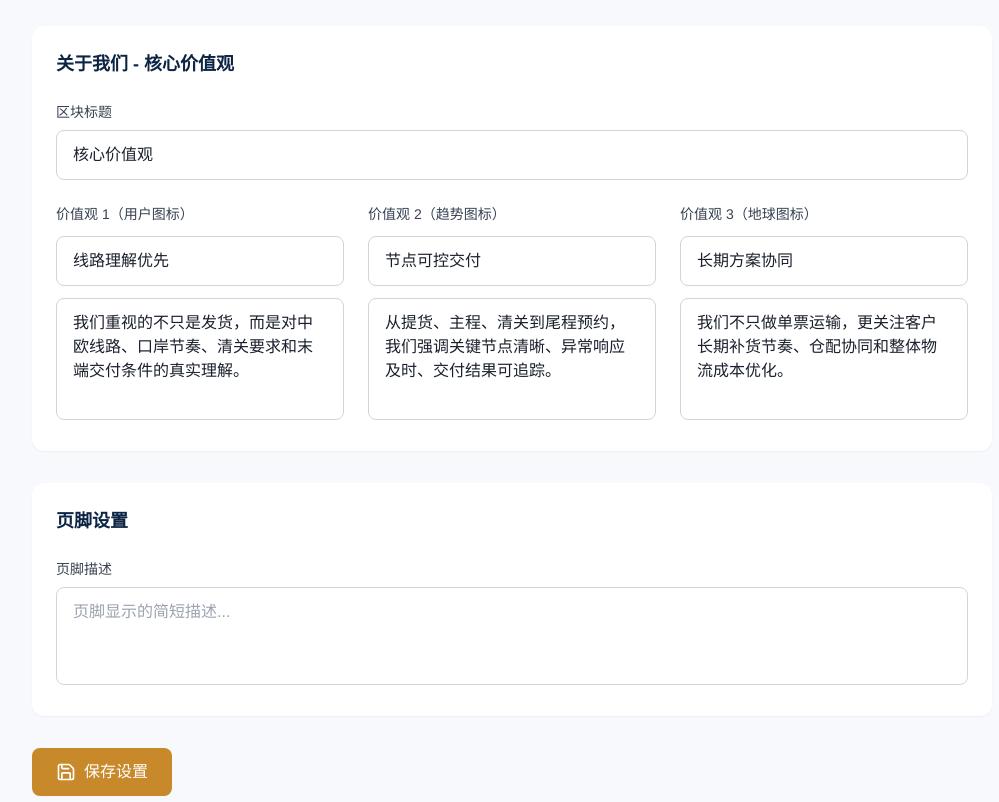
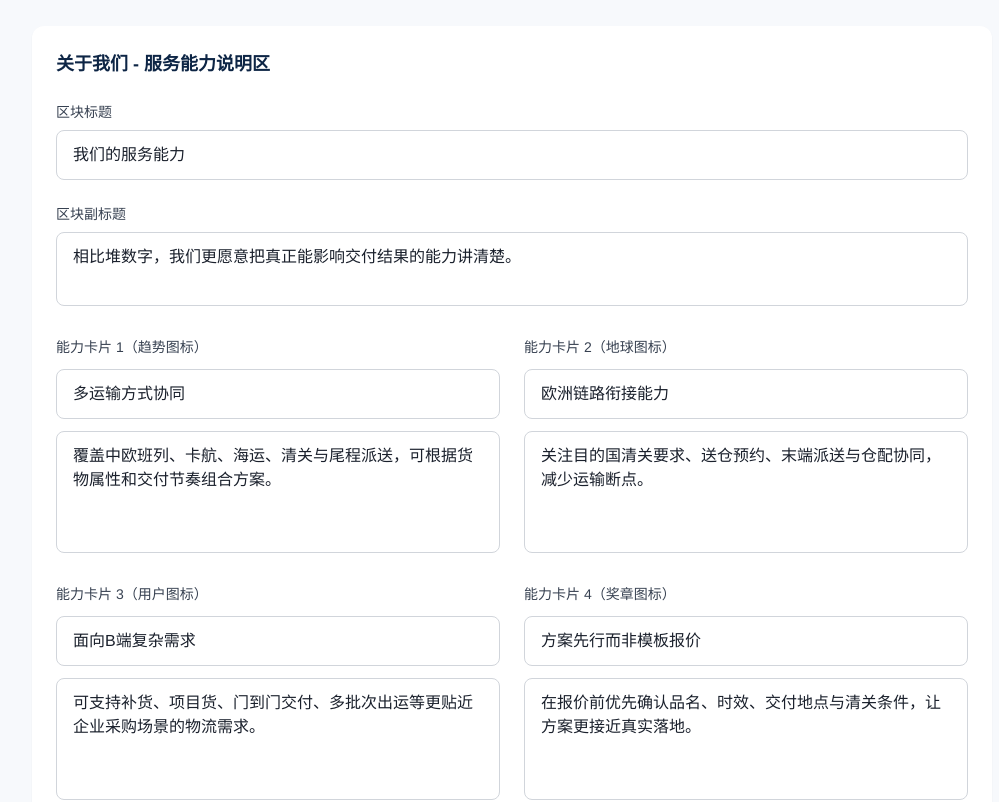
Before and after one commit to joelim37/sino-euro-logistics, a Next.js app: page /admin/settings in a window 1280 px wide. Shown: the part 2380-3182 px from the top of the page, without its empty margins (256-1255 px from the left). Built offline with nearby package versions, Linux system fonts and the light colour scheme; no server answers; sample sign-in values are in the browser's storage.

Commit message:
将关于我们数字区改为服务能力说明区

```diff
--- a/src/app/about/page.tsx
+++ b/src/app/about/page.tsx
@@ -14,12 +14,7 @@ import Navbar from "@/components/layout/Navbar";
 import Footer from "@/components/layout/Footer";
 import { getSiteConfig } from "@/lib/data";
 
-const stats = [
-  { icon: TrendingUp, value: "14+", label: "年行业经验" },
-  { icon: Globe, value: "30+", label: "服务国家" },
-  { icon: Users, value: "5000+", label: "合作客户" },
-  { icon: Award, value: "99%", label: "客户满意度" },
-];
+const capabilityIcons = [TrendingUp, Globe, Users, Award];
 
 interface PartnerItem {
   id?: string;
@@ -51,6 +46,28 @@ export default async function AboutPage() {
   const partnersSectionSubtitle = config.partners_section_subtitle || "与稳定可靠的合作伙伴协同，为客户提供更完整的中欧物流服务能力。";
   const partnersDisplayMode = config.partners_display_mode === "wall" ? "wall" : "card";
   const globalLogoBgStyle = config.partners_logo_bg_style === "dark" ? "dark" : config.partners_logo_bg_style === "gray" ? "gray" : "white";
+  const capabilities = [
+    {
+      icon: capabilityIcons[0],
+      title: config.capability_1_title || "多运输方式协同",
+      description: config.capability_1_description || "覆盖中欧班列、卡航、海运、清关与尾程派送，可根据货物属性和交付节奏组合方案。",
+    },
+    {
+      icon: capabilityIcons[1],
+      title: config.capability_2_title || "欧洲链路衔接能力",
+      description: config.capability_2_description || "关注目的国清关要求、送仓预约、末端派送与仓配协同，减少运输断点。",
+    },
+    {
+      icon: capabilityIcons[2],
+      title: config.capability_3_title || "面向B端复杂需求",
+      description: config.capability_3_description || "可支持补货、项目货、门到门交付、多批次出运等更贴近企业采购场景的物流需求。",
+    },
+    {
+      icon: capabilityIcons[3],
+      title: config.capability_4_title || "方案先行而非模板报价",
+      description: config.capability_4_description || "在报价前优先确认品名、时效、交付地点与清关条件，让方案更接近真实落地。",
+    },
+  ];
   const organizationJsonLd = {
     "@context": "https://schema.org",
     "@type": "Organization",
@@ -131,21 +148,27 @@ export default async function AboutPage() {
         </div>
       </section>
 
-      {/* Stats */}
+      {/* Capabilities */}
       <section className="py-16 bg-navy">
         <div className="max-w-7xl mx-auto px-4 sm:px-6 lg:px-8">
-          <div className="grid grid-cols-2 md:grid-cols-4 gap-8">
-            {stats.map((stat, index) => {
-              const Icon = stat.icon;
+          <div className="text-center mb-12">
+            <h2 className="text-3xl font-serif text-white font-bold mb-4">
+              {config.capabilities_section_title || "我们的服务能力"}
+            </h2>
+            <p className="text-gray-300 max-w-3xl mx-auto">
+              {config.capabilities_section_subtitle || "相比堆数字，我们更愿意把真正能影响交付结果的能力讲清楚。"}
+            </p>
+          </div>
+          <div className="grid grid-cols-1 md:grid-cols-2 lg:grid-cols-4 gap-8">
+            {capabilities.map((item, index) => {
+              const Icon = item.icon;
               return (
-                <div key={index} className="text-center">
+                <div key={index} className="text-center rounded-2xl bg-white/5 border border-white/10 p-6">
                   <div className="w-14 h-14 bg-gold/20 rounded-full flex items-center justify-center mx-auto mb-4">
                     <Icon className="w-7 h-7 text-gold" />
                   </div>
-                  <div className="text-3xl md:text-4xl font-serif text-white font-bold mb-2">
-                    {stat.value}
-                  </div>
-                  <div className="text-gray-400">{stat.label}</div>
+                  <h3 className="text-xl font-serif text-white font-bold mb-3">{item.title}</h3>
+                  <p className="text-gray-300 text-sm leading-7">{item.description}</p>
                 </div>
               );
             })}
--- a/src/app/admin/settings/page.tsx
+++ b/src/app/admin/settings/page.tsx
@@ -34,6 +34,16 @@ interface SiteSettings {
   value_2_description: string;
   value_3_title: string;
   value_3_description: string;
+  capabilities_section_title: string;
+  capabilities_section_subtitle: string;
+  capability_1_title: string;
+  capability_1_description: string;
+  capability_2_title: string;
+  capability_2_description: string;
+  capability_3_title: string;
+  capability_3_description: string;
+  capability_4_title: string;
+  capability_4_description: string;
 }
 
 const SETTINGS_KEYS = [
@@ -66,6 +76,16 @@ const SETTINGS_KEYS = [
   "value_2_description",
   "value_3_title",
   "value_3_description",
+  "capabilities_section_title",
+  "capabilities_section_subtitle",
+  "capability_1_title",
+  "capability_1_description",
+  "capability_2_title",
+  "capability_2_description",
+  "capability_3_title",
+  "capability_3_description",
+  "capability_4_title",
+  "capability_4_description",
 ] as const;
 
 export default function SettingsAdminPage() {
@@ -99,6 +119,16 @@ export default function SettingsAdminPage() {
     value_2_description: "从提货、主程、清关到尾程预约，我们强调关键节点清晰、异常响应及时、交付结果可追踪。",
     value_3_title: "长期方案协同",
     value_3_description: "我们不只做单票运输，更关注客户长期补货节奏、仓配协同和整体物流成本优化。",
+    capabilities_section_title: "我们的服务能力",
+    capabilities_section_subtitle: "相比堆数字，我们更愿意把真正能影响交付结果的能力讲清楚。",
+    capability_1_title: "多运输方式协同",
+    capability_1_description: "覆盖中欧班列、卡航、海运、清关与尾程派送，可根据货物属性和交付节奏组合方案。",
+    capability_2_title: "欧洲链路衔接能力",
+    capability_2_description: "关注目的国清关要求、送仓预约、末端派送与仓配协同，减少运输断点。",
+    capability_3_title: "面向B端复杂需求",
+    capability_3_description: "可支持补货、项目货、门到门交付、多批次出运等更贴近企业采购场景的物流需求。",
+    capability_4_title: "方案先行而非模板报价",
+    capability_4_description: "在报价前优先确认品名、时效、交付地点与清关条件，让方案更接近真实落地。",
   });
   const [isLoading, setIsLoading] = useState(true);
   const [isSaving, setIsSaving] = useState(false);
@@ -140,6 +170,16 @@ export default function SettingsAdminPage() {
             value_2_description: data.config.value_2_description || "从提货、主程、清关到尾程预约，我们强调关键节点清晰、异常响应及时、交付结果可追踪。",
             value_3_title: data.config.value_3_title || "长期方案协同",
             value_3_description: data.config.value_3_description || "我们不只做单票运输，更关注客户长期补货节奏、仓配协同和整体物流成本优化。",
+            capabilities_section_title: data.config.capabilities_section_title || "我们的服务能力",
+            capabilities_section_subtitle: data.config.capabilities_section_subtitle || "相比堆数字，我们更愿意把真正能影响交付结果的能力讲清楚。",
+            capability_1_title: data.config.capability_1_title || "多运输方式协同",
+            capability_1_description: data.config.capability_1_description || "覆盖中欧班列、卡航、海运、清关与尾程派送，可根据货物属性和交付节奏组合方案。",
+            capability_2_title: data.config.capability_2_title || "欧洲链路衔接能力",
+            capability_2_description: data.config.capability_2_description || "关注目的国清关要求、送仓预约、末端派送与仓配协同，减少运输断点。",
+            capability_3_title: data.config.capability_3_title || "面向B端复杂需求",
+            capability_3_description: data.config.capability_3_description || "可支持补货、项目货、门到门交付、多批次出运等更贴近企业采购场景的物流需求。",
+            capability_4_title: data.config.capability_4_title || "方案先行而非模板报价",
+            capability_4_description: data.config.capability_4_description || "在报价前优先确认品名、时效、交付地点与清关条件，让方案更接近真实落地。",
           });
         }
       } catch (error) {
@@ -425,6 +465,55 @@ export default function SettingsAdminPage() {
           </div>
         </div>
 
+        {/* About Capabilities */}
+        <div className="bg-white rounded-xl shadow-sm p-6">
+          <h2 className="text-lg font-semibold text-navy mb-6">关于我们 - 服务能力说明区</h2>
+          <div className="space-y-6">
+            <div>
+              <label className="block text-sm font-medium text-gray-700 mb-2">区块标题</label>
+              <input
+                type="text"
+                value={settings.capabilities_section_title}
+                onChange={(e) => setSettings({ ...settings, capabilities_section_title: e.target.value })}
+                className="input-field"
+                placeholder="我们的服务能力"
+              />
+            </div>
+            <div>
+              <label className="block text-sm font-medium text-gray-700 mb-2">区块副标题</label>
+              <textarea
+                value={settings.capabilities_section_subtitle}
+                onChange={(e) => setSettings({ ...settings, capabilities_section_subtitle: e.target.value })}
+                rows={2}
+                className="input-field resize-none"
+                placeholder="相比堆数字，我们更愿意把真正能影响交付结果的能力讲清楚。"
+              />
+            </div>
+            <div className="grid grid-cols-1 md:grid-cols-2 gap-6">
+              <div className="space-y-3">
+                <label className="block text-sm font-medium text-gray-700">能力卡片 1（趋势图标）</label>
+                <input type="text" value={settings.capability_1_title} onChange={(e) => setSettings({ ...settings, capability_1_title: e.target.value })} className="input-field" placeholder="多运输方式协同" />
+                <textarea value={settings.capability_1_description} onChange={(e) => setSettings({ ...settings, capability_1_description: e.target.value })} rows={4} className="input-field resize-none" placeholder="请输入描述" />
+              </div>
+              <div className="space-y-3">
+                <label className="block text-sm font-medium text-gray-700">能力卡片 2（地球图标）</label>
+                <input type="text" value={settings.capability_2_title} onChange={(e) => setSettings({ ...settings, capability_2_title: e.target.value })} className="input-field" placeholder="欧洲链路衔接能力" />
+                <textarea value={settings.capability_2_description} onChange={(e) => setSettings({ ...settings, capability_2_description: e.target.value })} rows={4} className="input-field resize-none" placeholder="请输入描述" />
+              </div>
+              <div className="space-y-3">
+                <label className="block text-sm font-medium text-gray-700">能力卡片 3（用户图标）</label>
+                <input type="text" value={settings.capability_3_title} onChange={(e) => setSettings({ ...settings, capability_3_title: e.target.value })} className="input-field" placeholder="面向B端复杂需求" />
+                <textarea value={settings.capability_3_description} onChange={(e) => setSettings({ ...settings, capability_3_description: e.target.value })} rows={4} className="input-field resize-none" placeholder="请输入描述" />
+              </div>
+              <div className="space-y-3">
+                <label className="block text-sm font-medium text-gray-700">能力卡片 4（奖章图标）</label>
+                <input type="text" value={settings.capability_4_title} onChange={(e) => setSettings({ ...settings, capability_4_title: e.target.value })} className="input-field" placeholder="方案先行而非模板报价" />
+                <textarea value={settings.capability_4_description} onChange={(e) => setSettings({ ...settings, capability_4_description: e.target.value })} rows={4} className="input-field resize-none" placeholder="请输入描述" />
+              </div>
+            </div>
+          </div>
+        </div>
+
         {/* About Values */}
         <div className="bg-white rounded-xl shadow-sm p-6">
           <h2 className="text-lg font-semibold text-navy mb-6">关于我们 - 核心价值观</h2>
```
